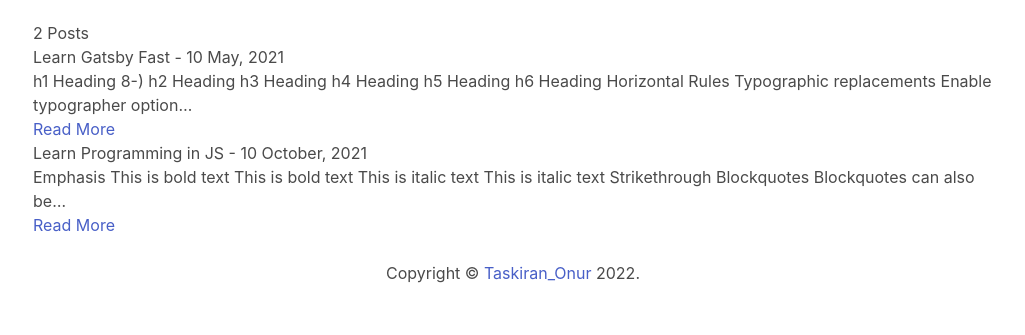
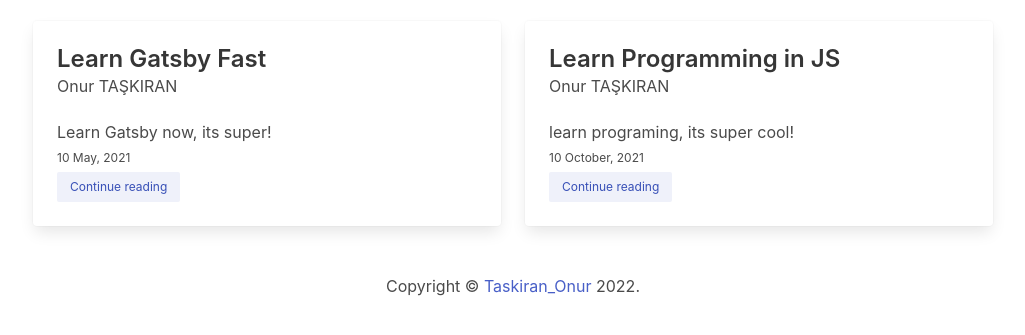
Before and after one commit to onurtaskirancom/GatsbyBlog, a Gatsby site: page / in a window 1280 px wide. Shown: the part 107-442 px from the top of the page, without its empty margins (127-1152 px from the left). Built offline with nearby package versions, Linux system fonts and the light colour scheme; Gatsby itself is replaced by a stand-in of ours.

Commit message:
Featured Blog

```diff
--- a/content/blogs/learn-gatsby-quick.md
+++ b/content/blogs/learn-gatsby-quick.md
@@ -3,6 +3,7 @@ title: Learn Gatsby Fast
 subtitle: Learn Gatsby now, its super!
 date: 2021-05-10
 slug: learn-gatsby-quick
+author: Onur TAŞKIRAN
 ---
 
 
--- a/content/blogs/learn-program-in-js.md
+++ b/content/blogs/learn-program-in-js.md
@@ -3,6 +3,7 @@ title: Learn Programming in JS
 subtitle: learn programing, its super cool!
 date: 2021-10-10
 slug: learn-programming-in-js
+author: Onur TAŞKIRAN
 ---
 
 ## Emphasis
--- /dev/null
+++ b/src/components/FeaturedBlog.js
@@ -0,0 +1,37 @@
+import React from 'react';
+import { Link } from "gatsby";
+
+const style = {
+  time: {
+    fontSize: "12px"
+  }
+}
+
+export default function FeaturedBlog({blog}) {
+  const { title, subtitle, date, slug, author } = blog.frontmatter;
+
+  return (
+    <div className="card">
+      <div className="card-content">
+        <div className="media">
+          <div className="media-content">
+            <p className="title is-4">{title}</p>
+            <p className="subtitle is-6">{author}</p>
+          </div>
+        </div>
+        <div className="content mb-1">
+          {subtitle}
+          <br />
+          <time
+            style={style.time}
+            dateTime={style.time}>{date}</time>
+        </div>
+        <Link
+          to={`/blogs/${slug}`}
+          className="button is-light is-link is-small">
+          Continue reading
+        </Link>
+      </div>
+    </div>
+  );
+}
--- a/src/pages/index.js
+++ b/src/pages/index.js
@@ -1,23 +1,21 @@
 import React from "react";
 import Layout from "../components/Layout";
 import { graphql, Link } from "gatsby";
+import FeaturedBlog from "../components/FeaturedBlog";
 
 export default function IndexPage({ data }) {
 
-    const {totalCount, nodes } = data.allMarkdownRemark
+    const { nodes } = data.allMarkdownRemark
     return (
     <Layout>
-      <h4>{totalCount} Posts</h4>
-      {nodes.map(({id, frontmatter, excerpt}) => (
-        <div key={id}>
-          <h3>
-            {frontmatter.title}
-            <span> - {frontmatter.date}</span>
-          </h3>
-          <p>{excerpt}</p>
-          <Link to={`/blogs/${frontmatter.slug}`}>Read More</Link>
-        </div>
-      ))}
+      <div className="columns">
+        { nodes.slice(0, 2).map(node =>
+          <div key={node.id} className="column">
+            <FeaturedBlog blog={node} />
+          </div>
+          )
+        }
+      </div>
     </Layout>
   );
 }
@@ -25,15 +23,15 @@ export default function IndexPage({ data }) {
 export const query = graphql`
   query {
     allMarkdownRemark {
-      totalCount
       nodes {
         id
         frontmatter {
           title
           date(formatString: "DD MMMM, YYYY")
           slug
+          subtitle
+          author
         }
-        excerpt
       }
     }
   }
```
